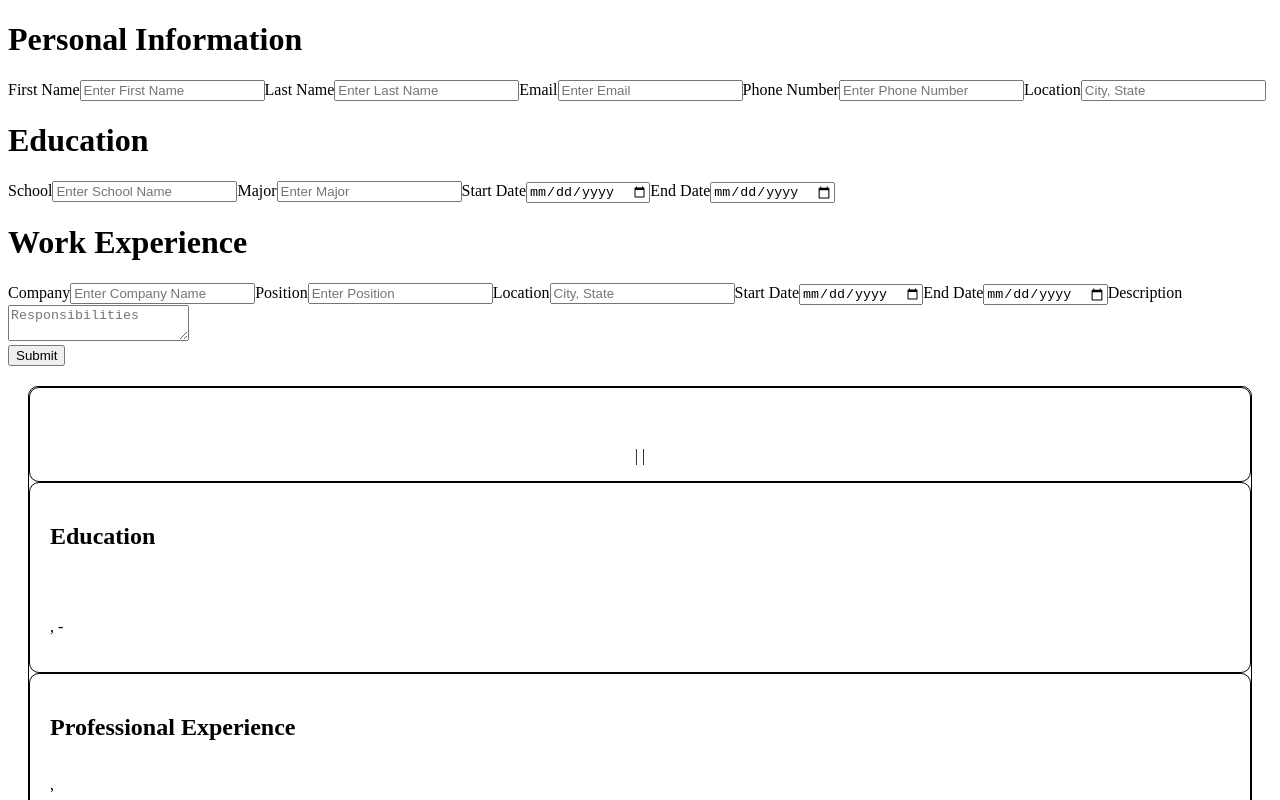
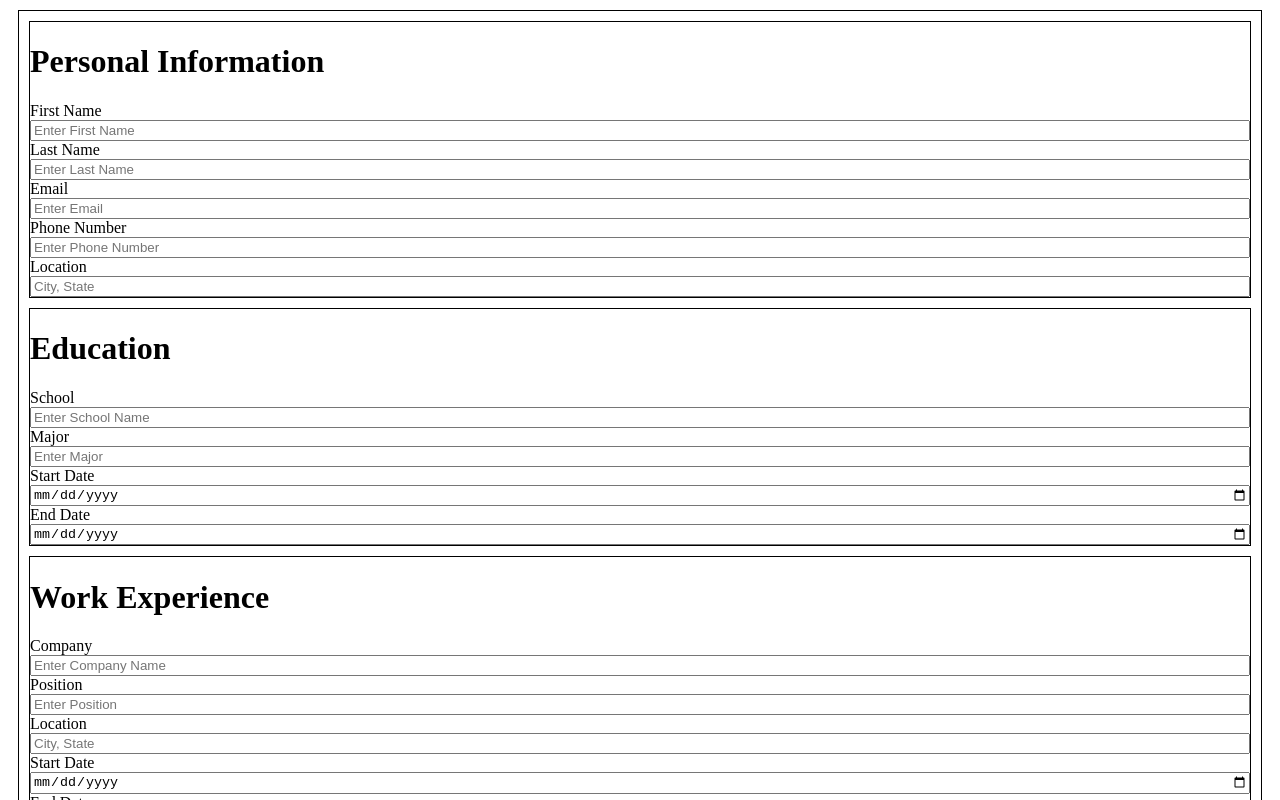
Before and after one commit to malom1/resume-builder, a React (Vite) app: page / in a window 1280 px wide. Shown: the top 800 px of the page. Built offline with nearby package versions, Linux system fonts and the light colour scheme.

Commit message:
add input styling in new css file

```diff
--- /dev/null
+++ b/src/Components/Information.css
@@ -0,0 +1,26 @@
+.input-container {
+    border: 1px solid;
+    padding: 10px;
+    margin: 10px;
+}
+
+.info-input {
+    border: 1px solid;
+    display: flex;
+    flex-direction: column;
+    margin-bottom: 10px;
+}
+
+.education-input {
+    border: 1px solid;
+    display: flex;
+    flex-direction: column;
+    margin-bottom: 10px;
+}
+
+.work-input {
+    border: 1px solid;
+    display: flex;
+    flex-direction: column;
+    margin-bottom: 10px;
+}
--- a/src/Components/Information.jsx
+++ b/src/Components/Information.jsx
@@ -1,4 +1,5 @@
 import { useState } from "react"
+import "./Information.css"
 
 
 function Information ({resumeData, setResumeData}) {
@@ -18,7 +19,7 @@ function Information ({resumeData, setResumeData}) {
     }
 
     return (
-        <div className="info-container">
+        <div className="input-container">
 
             <form onSubmit={handleSubmit}>
                 <div className="info-input">
```
